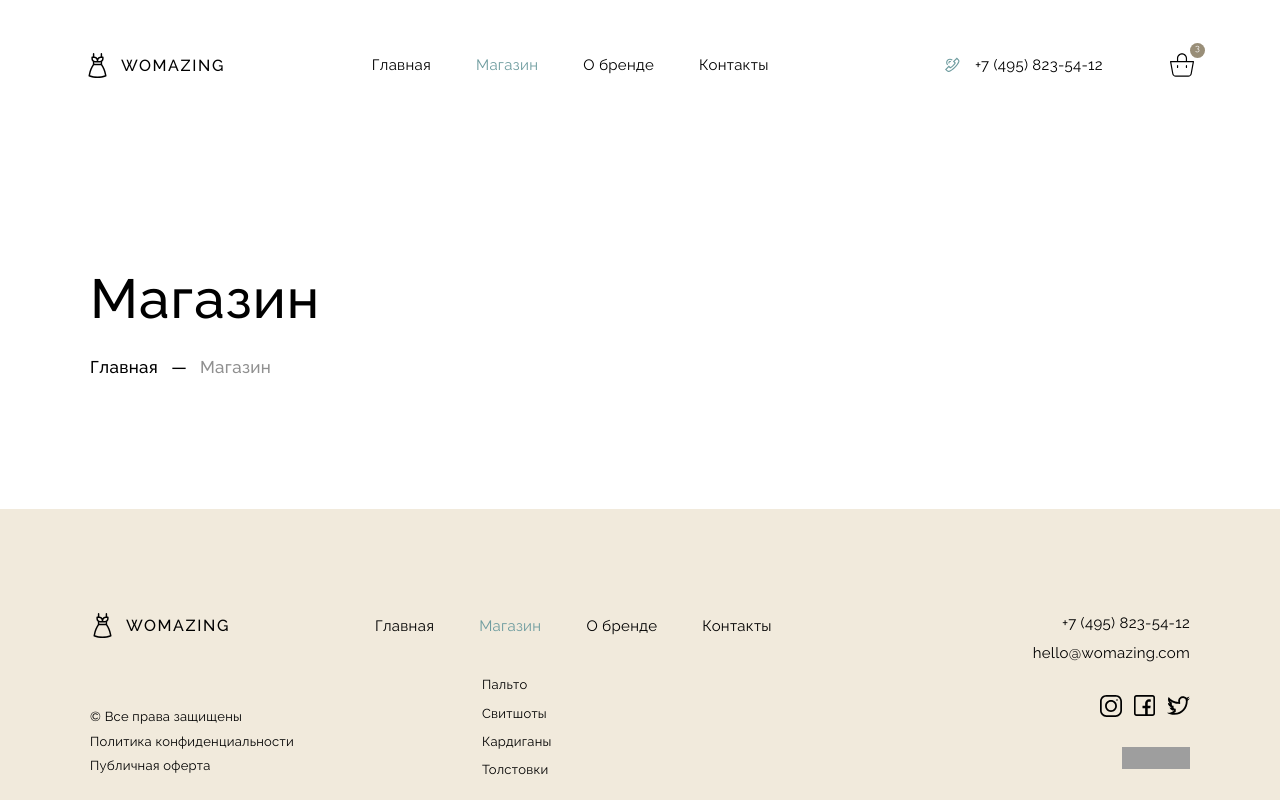
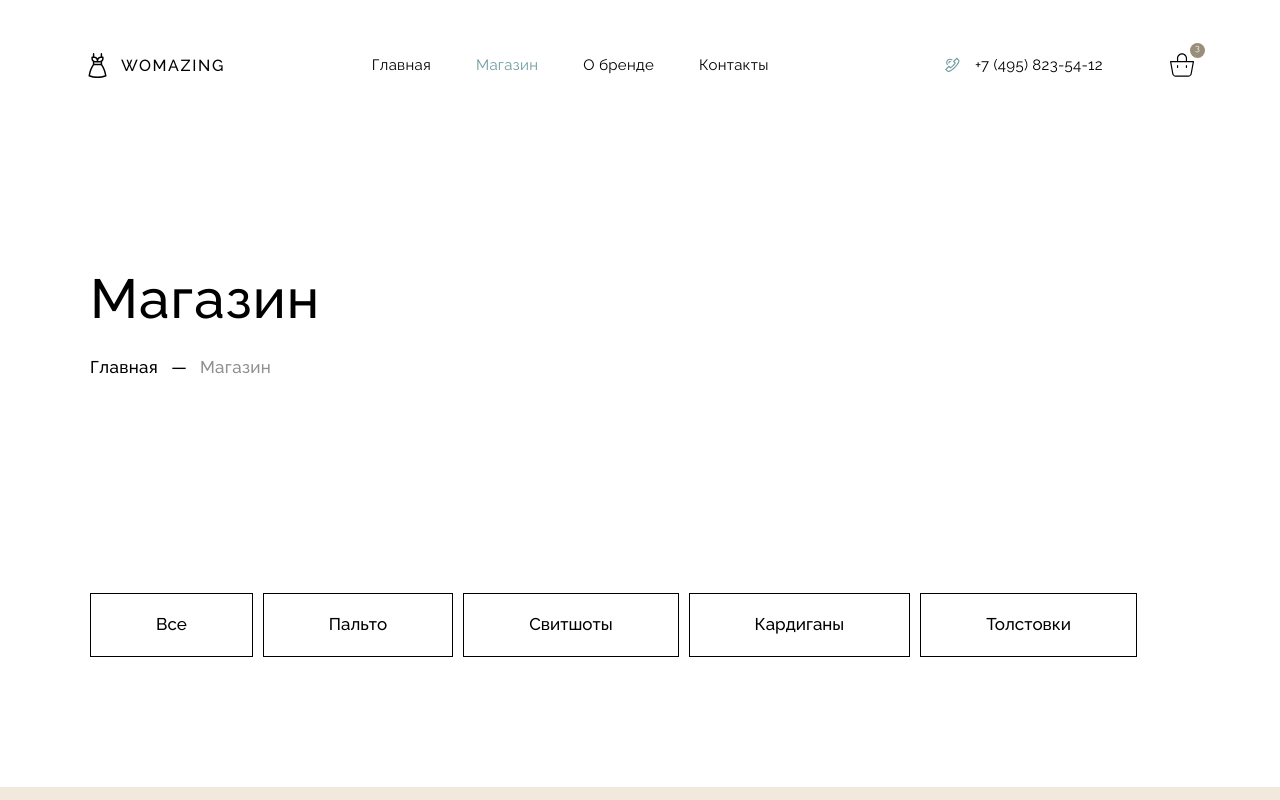
Before and after one commit to NikitaVirachev/womazing, a React app: page /shop in a window 1280 px wide. Shown: the top 800 px of the page. Built offline with nearby package versions, Linux system fonts and the light colour scheme; grey boxes are pictures that could not be loaded.

Commit message:
feat: add categories layout

```diff
--- /dev/null
+++ b/src/components/Assortment/Categories.tsx
@@ -0,0 +1,40 @@
+import React from 'react';
+import styled from 'styled-components';
+
+const CategoriesTab = styled.div`
+  border: 1px solid #000;
+  padding: 1.9rem 6.5rem;
+
+  color: #000;
+  font-size: 1.7rem;
+  line-height: 2.38rem;
+  font-weight: 500;
+
+  cursor: pointer;
+
+  transition: all 0.5s ease;
+
+  &:hover {
+    background: #000;
+    color: #fff;
+  }
+`;
+
+const CategoriesTabs = styled.div`
+  display: flex;
+  gap: 10px;
+`;
+
+const Categories = () => {
+  return (
+    <CategoriesTabs>
+      <CategoriesTab>Все</CategoriesTab>
+      <CategoriesTab>Пальто</CategoriesTab>
+      <CategoriesTab>Свитшоты</CategoriesTab>
+      <CategoriesTab>Кардиганы</CategoriesTab>
+      <CategoriesTab>Толстовки</CategoriesTab>
+    </CategoriesTabs>
+  );
+};
+
+export default Categories;
--- a/src/index.js
+++ b/src/index.js
@@ -14,5 +14,5 @@ root.render(
     <Provider store={store}>
       <App />
     </Provider>
-  </React.StrictMode>
+  </React.StrictMode>,
 );
--- a/src/layouts/Root.tsx
+++ b/src/layouts/Root.tsx
@@ -50,7 +50,7 @@ const HeaderWrapper = styled.div<HeaderWrapperProps>`
 const Root = () => {
   const [isFixed, setIsFixed] = useState(false);
   const isModalWindowOpen = useSelector(
-    (state: RootState) => state.modalWindows.callModalWindow
+    (state: RootState) => state.modalWindows.callModalWindow,
   );
   const [isCallFormSubmitted, setIsCallFormSubmitted] = useState(false);
   const dispatch = useDispatch();
--- a/src/pages/Shop.tsx
+++ b/src/pages/Shop.tsx
@@ -2,8 +2,10 @@ import React from 'react';
 import styled from 'styled-components';
 
 import Column from '../layouts/Column.tsx';
+import Section from '../layouts/Section.tsx';
 import PrimaryHeader from '../components/Typography/PrimaryHeader.tsx';
-import Breadcrumbs, {Breadcrumb} from '../components/Breadcrumbs.tsx';
+import Breadcrumbs, { Breadcrumb } from '../components/Breadcrumbs.tsx';
+import Categories from '../components/Assortment/Categories.tsx';
 
 const Main = styled.main`
   padding-top: 26.9rem;
@@ -14,6 +16,7 @@ const Title = styled.div`
   display: flex;
   flex-direction: column;
   gap: 2.6rem;
+  padding-bottom: 8.4rem;
 `;
 
 const Shop = () => {
@@ -29,6 +32,10 @@ const Shop = () => {
           <PrimaryHeader>Магазин</PrimaryHeader>
           <Breadcrumbs breadcrumbsList={BreadcrumbsArray} />
         </Title>
+
+        <Section>
+          <Categories />
+        </Section>
       </Column>
     </Main>
   );
```
